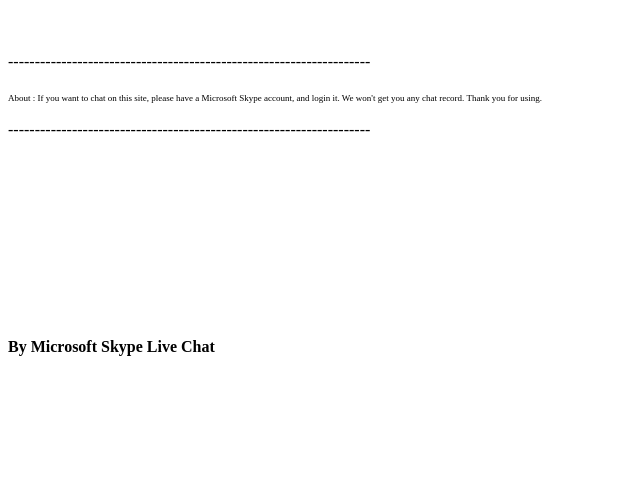
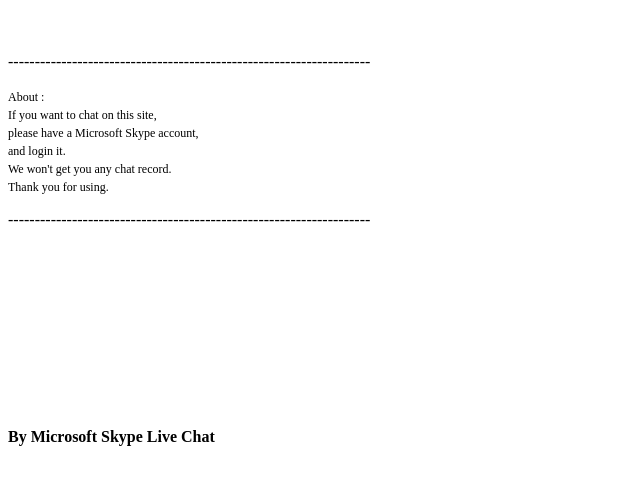
Before and after one commit to Sys-Edit/Web-Site-Chat, a plain HTML site: page index.html in a window 1280 px wide. Shown: the part 61-546 px from the top of the page, without its empty margins (0-640 px from the left). Drawn offline with Linux system fonts and the light colour scheme.

Commit message:
Update index.html

```diff
--- a/index.html
+++ b/index.html
@@ -8,22 +8,27 @@
       }
     </script>
     <style>
-      t9px {
-      	font-size:9px;
+      t12px {
+      	font-size:12px;
       }
     </style>
     <h1>Chat Room For STAR-DUST</h1>
     <title>Chat Room For STAR-DUST</title>
     <br>
     <p>--------------------------------------------------------------------</p>
-    <t9px>
+    <t12px>
       About :
+        <br>
         If you want to chat on this site,
+        <br>
         please have a Microsoft Skype account,
+        <br>
         and login it.
+        <br>
         We won't get you any chat record.
+        <br>
         Thank you for using.
-    </t9px>
+    </t12px>
     <p>--------------------------------------------------------------------</p>
     <br>
     <br>
```
